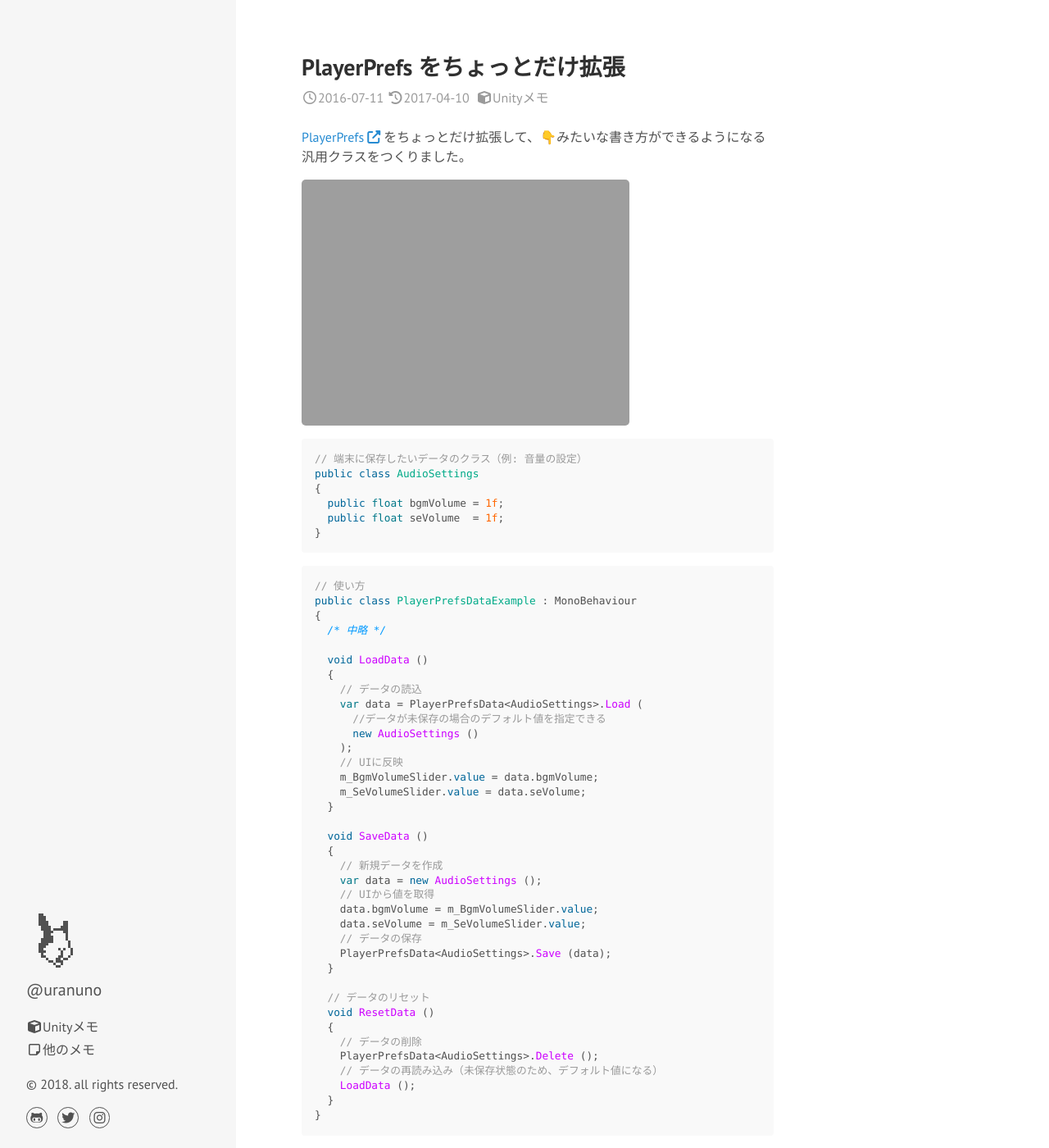
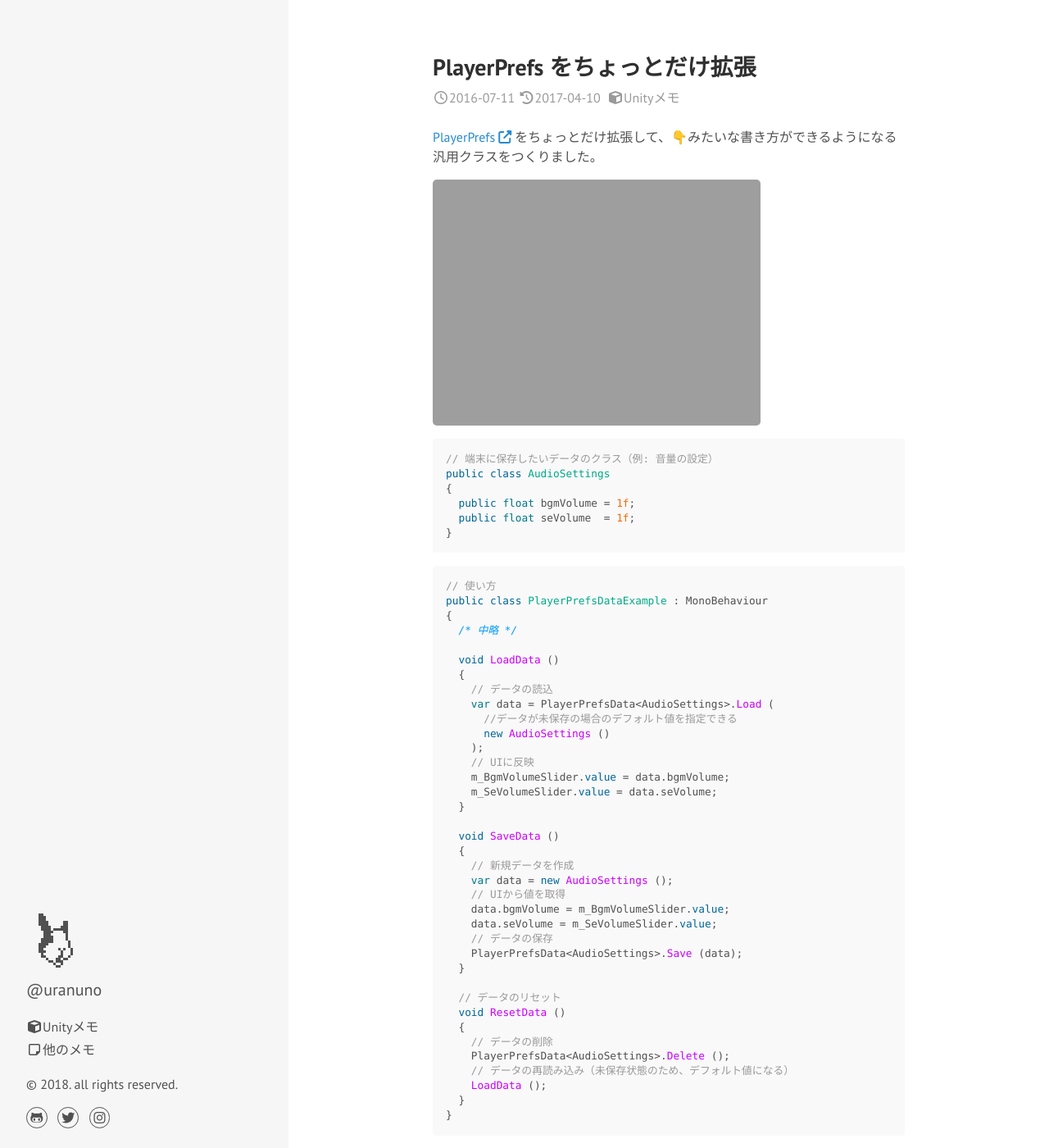
Before and after one commit to uranuno/uranuno.github.io, a Jekyll site: the page built from index.html, in a window 1280 px wide and 1400 px high. Shown: the whole window at 82% size. Built offline with Jekyll 4.4.1, drawn with Linux system fonts in a browser that asks for light colours; nearby versions of some CDN libraries; emoji names are drawn with the system emoji font; the list of posts is cut into pages by our own code.

Commit message:
レイアウト調整

```diff
--- a/_layouts/default.html
+++ b/_layouts/default.html
@@ -7,8 +7,10 @@
 
     {% include sidebar.html %}
 
-    <div class="content container">
+    <div class="content">
+      <div class="container">
       {{ content }}
+      </div>
     </div>
 
   </body>
--- a/assets/css/nunomemo.css
+++ b/assets/css/nunomemo.css
@@ -210,3 +210,17 @@ a:hover small {
 @keyframes all {
   100% { background-position: 0 -288px; }
 }
+
+/* Layout */
+@media (min-width: 48em) {
+  .sidebar {
+    width: 27.5%;
+  }
+  .content {
+    width: 72.5%;
+    margin-left: 27.5%;
+    margin-right: 0;
+    max-width: initial;
+    max-width: auto;
+  }
+}
```
